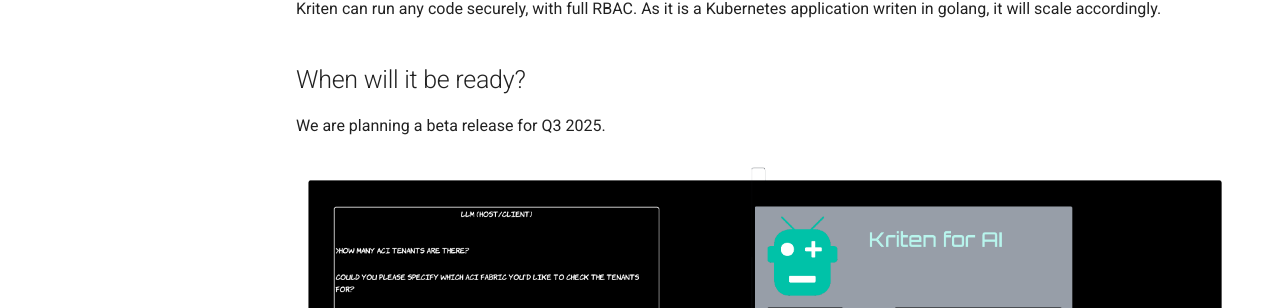
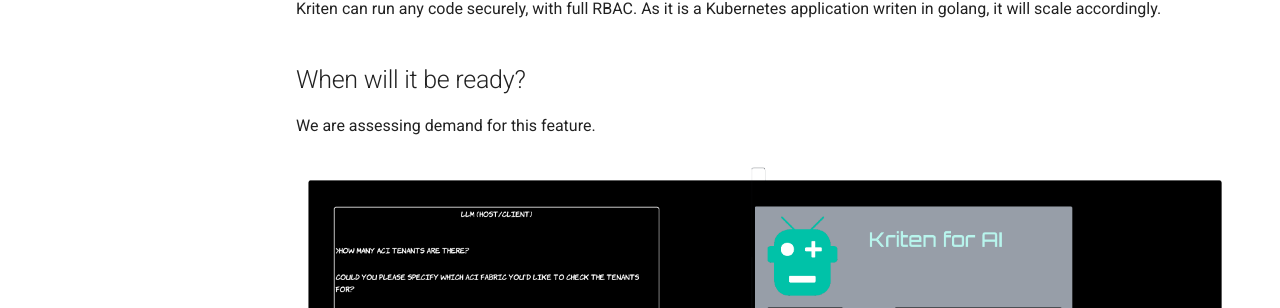
Before and after one commit to kriten-io/kriten-docs, an MkDocs documentation site: the page built from docs/roadmap/mcp_server.md, in a window 1280 px wide and 1248 px high. Shown: the part 450-758 px from the top of the window. Built offline with MkDocs 1.6.1 and Material for MkDocs 9.7.7, drawn with Linux system fonts in a browser that asks for light colours.

Commit message:
Revise beta release timeline for MCP Server
Updated the timeline for the beta release based on demand assessment.

```diff
--- a/docs/roadmap/mcp_server.md
+++ b/docs/roadmap/mcp_server.md
@@ -11,6 +11,6 @@
 
 ## When will it be ready?
 
-We are planning a beta release for Q3 2025.
+We are assessing demand for this feature.
 
 ![Kriten MCP Server](../assets/kriten-MCP.png)
```
